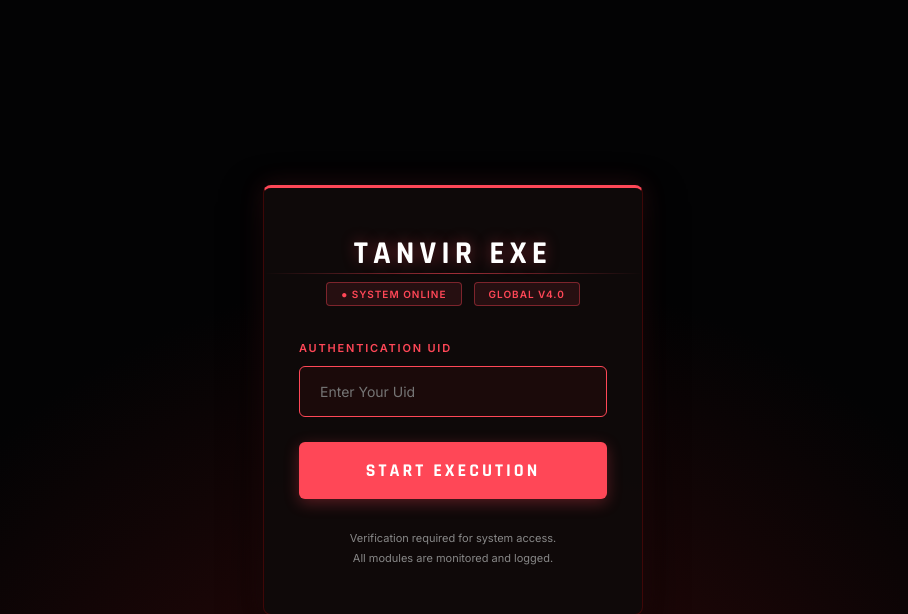
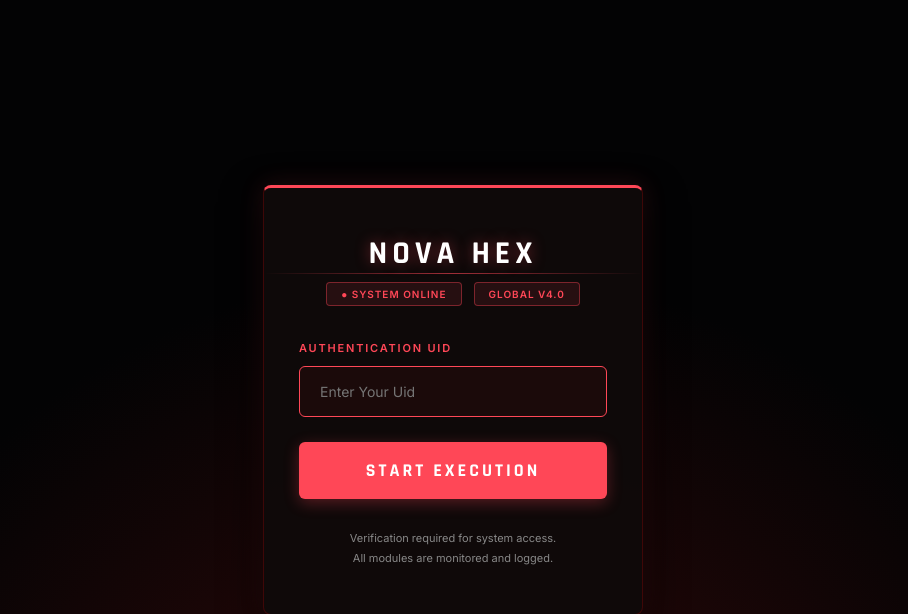
Before and after one commit to tanvirexe500-commits/TANVIR-EXE-WEB-BOT, a Flask app: template templates/Free UID ADD site.html in a window 1280 px wide; the page is wider, and only the part inside the window is pictured. Shown: the top 614 px of that part, without its empty margins (187-1095 px from the left). Run offline with Flask 3, Linux system fonts and the light colour scheme; the template is opened without the code that fills it, so the values that code supplies are empty.

Commit message:
Update Free UID ADD site.html

```diff
--- a/templates/Free UID ADD site.html
+++ b/templates/Free UID ADD site.html
@@ -3,7 +3,7 @@
 <head>
     <meta charset="UTF-8">
     <meta name="viewport" content="width=device-width, initial-scale=1.0">
-    <title>TANVIR EXE | ACCESS GRANTED</title>
+    <title>NOVA HEX | ACCESS GRANTED</title>
     <link href="https://fonts.googleapis.com/css2?family=Rajdhani:wght@500;600;700&family=Inter:wght@300;400;600&display=swap" rel="stylesheet">
     <style>
         * {
@@ -205,7 +205,7 @@
     <div class="scan-line"></div>
 
     <div class="header-section">
-        <h1 class="title">TANVIR EXE</h1>
+        <h1 class="title">NOVA HEX</h1>
         <div class="status-tags">
             <span class="tag">● System Online</span>
             <span class="tag">Global v4.0</span>
```
